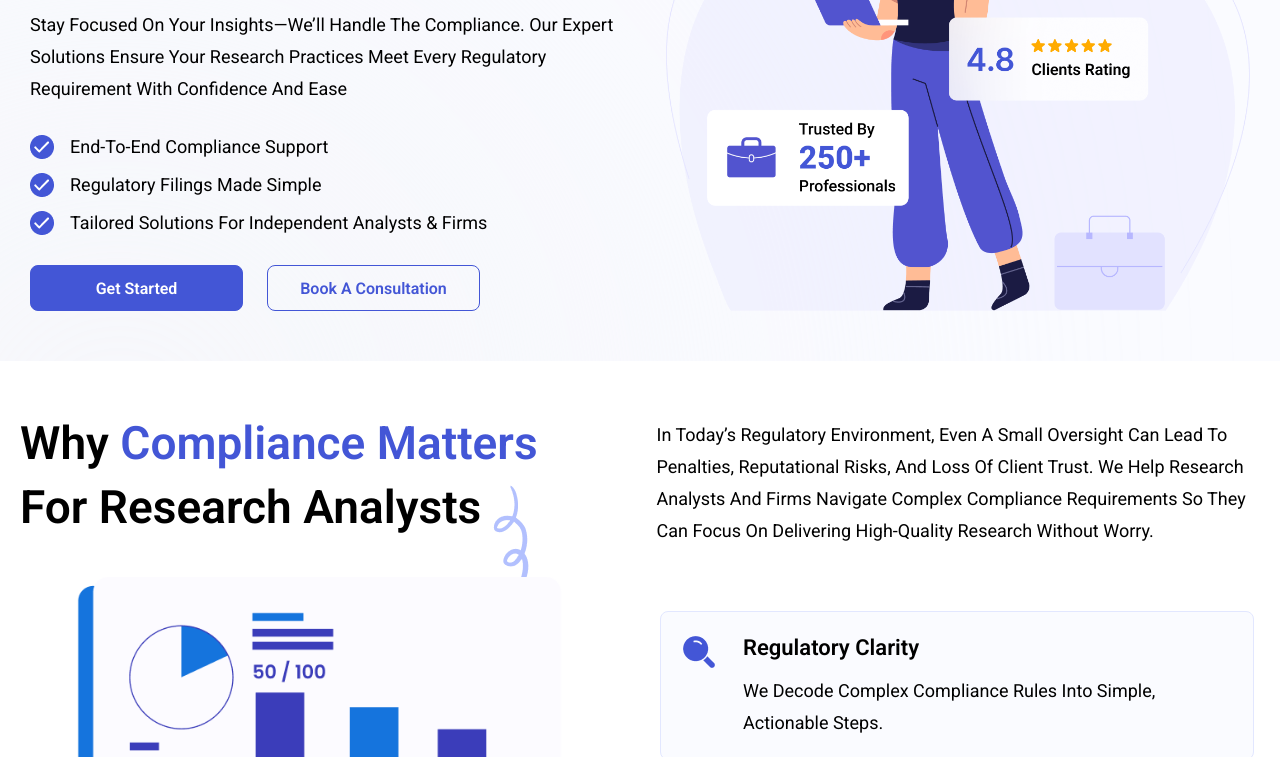
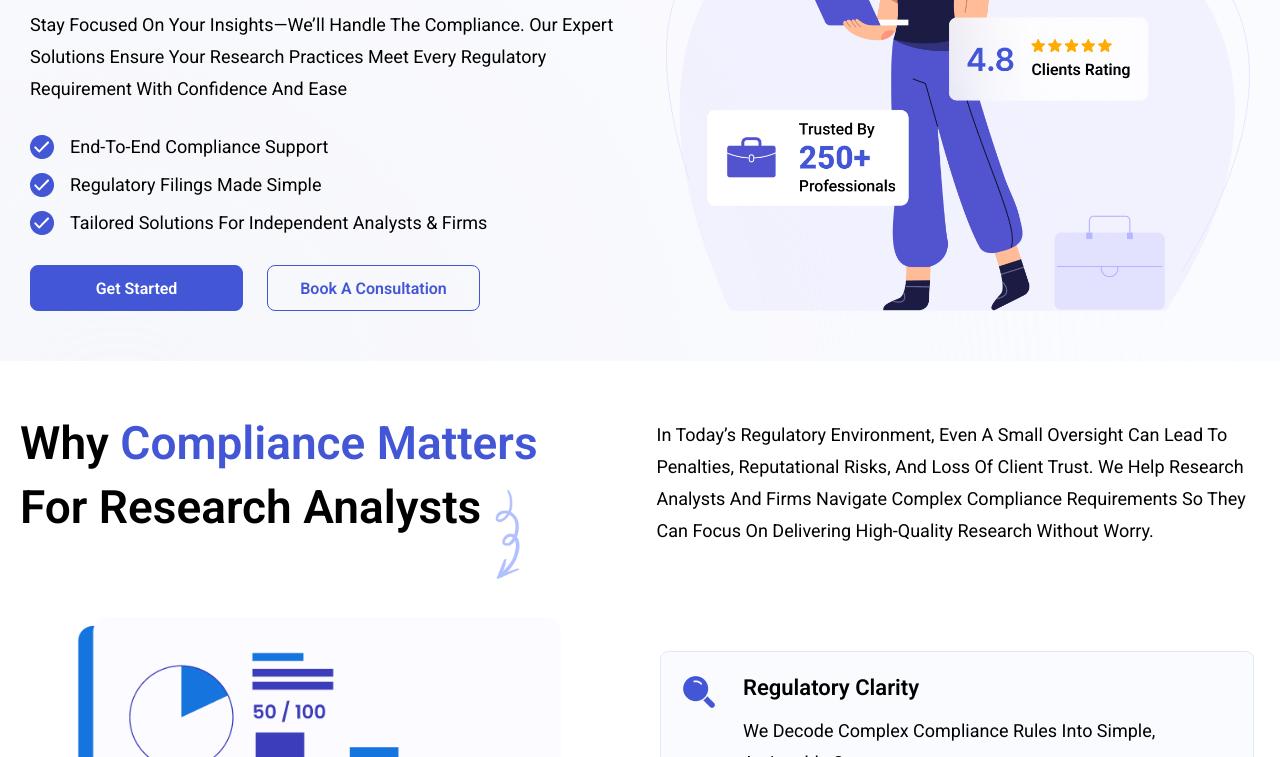
Before and after one commit to Akshatsrii/Figma, a website: page index.html in a window 1280 px wide. Shown: the part 343-1100 px from the top of the page. Drawn offline with Linux system fonts and the light colour scheme.

Commit message:
Scale curly arrow to 25x90px and add 70px margin-bottom to Section 2 header row

```diff
--- a/index.html
+++ b/index.html
@@ -14,7 +14,7 @@
   <link href="https://fonts.googleapis.com/css2?family=Figtree:wght@400;500;600;700&family=Inter:wght@500;600;700&family=Roboto:wght@400;500;600;700;800;900&display=swap" rel="stylesheet">
 
   <!-- Stylesheet -->
-  <link rel="stylesheet" href="style.css?v=6.0">
+  <link rel="stylesheet" href="style.css?v=7.0">
 </head>
 <body>
 
--- a/style.css
+++ b/style.css
@@ -516,7 +516,7 @@ button {
   grid-template-columns: 1fr 1fr;
   gap: 33px;
   align-items: flex-start;
-  margin-bottom: 30px;
+  margin-bottom: 70px;
 }
 
 .section-title-wrap {
@@ -544,10 +544,10 @@ button {
 
 .sec2-curly-arrow-desktop {
   position: absolute;
-  left: calc(100% + 12px);
-  top: 10px;
-  width: 36px;
-  height: 129px;
+  left: calc(100% + 14px);
+  top: 14px;
+  width: 25px;
+  height: 90px;
   pointer-events: none;
 }
 
```
Also changed, not shown: dist/index.html, dist/style.css.
